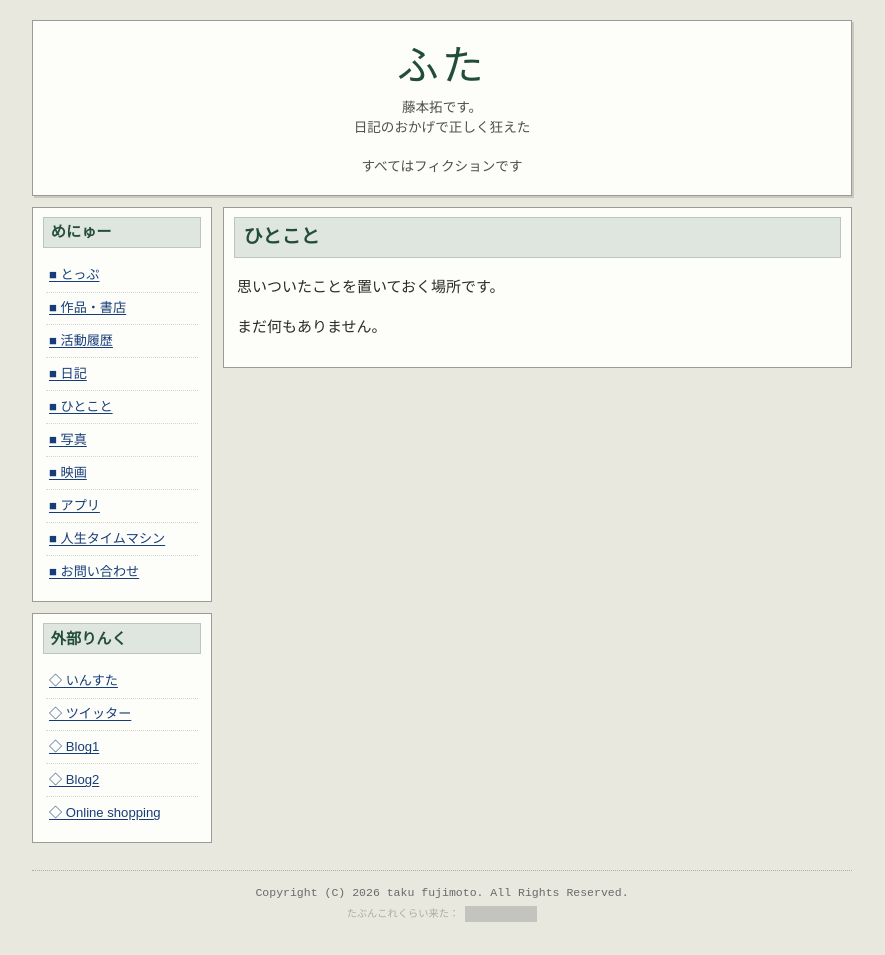
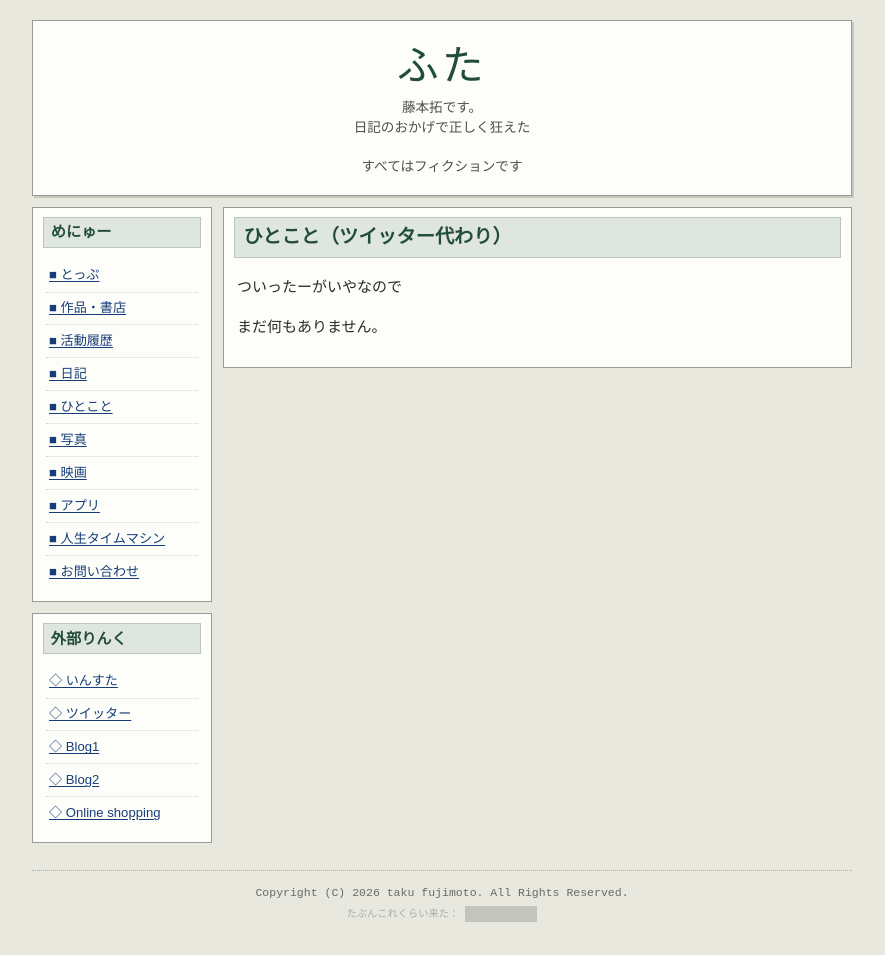
Before and after one commit to fujimototaku/fujimototaku.github.io, a Jekyll site: the page built from shorts.html, in a window 1280 px wide. Shown: the whole page, without its empty margins (198-1083 px from the left). Built offline with Jekyll 4.4.1, drawn with Linux system fonts in a browser that asks for light colours; grey boxes are pictures that could not be loaded.

Commit message:
更新: shorts.yml

```diff
--- a/_data/shorts.yml
+++ b/_data/shorts.yml
@@ -1,3 +1,3 @@
-title: ひとこと
-intro: 思いついたことを置いておく場所です。
+title: ひとこと（ツイッター代わり）
+intro: ついったーがいやなので
 empty_text: まだ何もありません。
```
